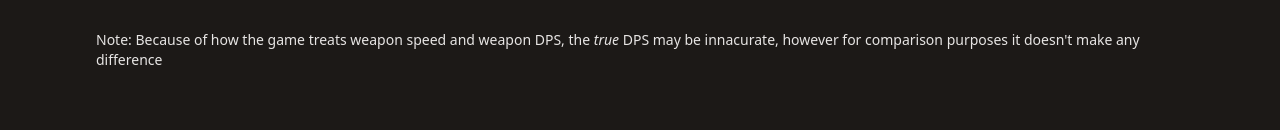
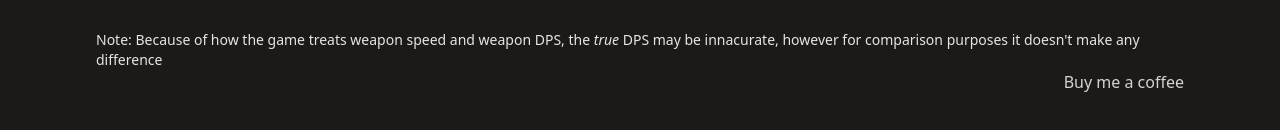
Before and after one commit to rcoopr/d4-damage-calc, a React (Vite) app: page / in a window 1280 px wide. Shown: the part 1719-1849 px from the top of the page. Built offline with nearby package versions, Linux system fonts and the light colour scheme; a web font is replaced by a local one; what tailwindcss-bg-patterns would draw is missing.

Commit message:
remove unused imports

```diff
--- a/src/sections/footer/footer.tsx
+++ b/src/sections/footer/footer.tsx
@@ -15,6 +15,9 @@ export function Footer() {
         <span className="italic">true</span> DPS may be innacurate, however for comparison purposes
         it doesn't make any difference
       </p>
+      <div className="flex justify-end">
+        <a href="https://www.buymeacoffee.com/rcoopr">Buy me a coffee</a>
+      </div>
     </footer>
   );
 }
--- a/src/sections/header/dps.tsx
+++ b/src/sections/header/dps.tsx
@@ -2,7 +2,7 @@ import { useAtomValue } from 'jotai';
 import { getDpsDiff } from '../../components/dps/utils';
 import { DpsDesaturate, DpsFormat } from '../../components/dps/value';
 import { computedStatsAtom } from '../../store/dps';
-import { StatSource, sources, wornItemAtom } from '../../store/item-selection';
+import { StatSource, sources } from '../../store/item-selection';
 import clsx from 'clsx';
 import { mapSourceToBuilds } from '../../utils/misc';
 import { isSourceUnused } from '../../store/stats';
```
